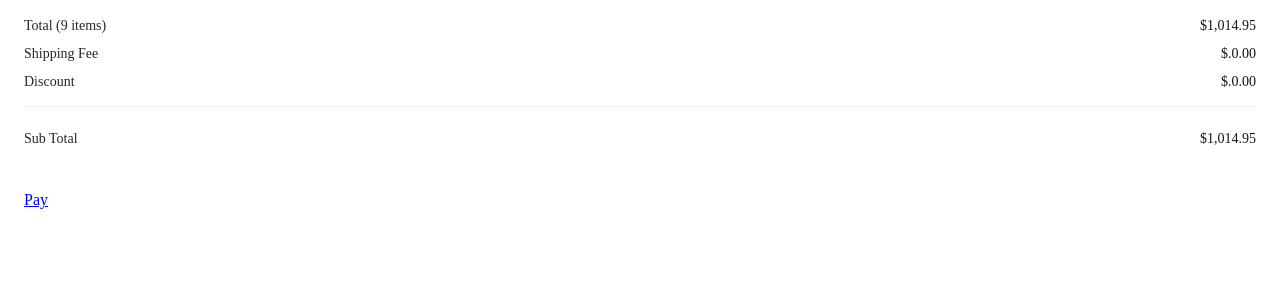
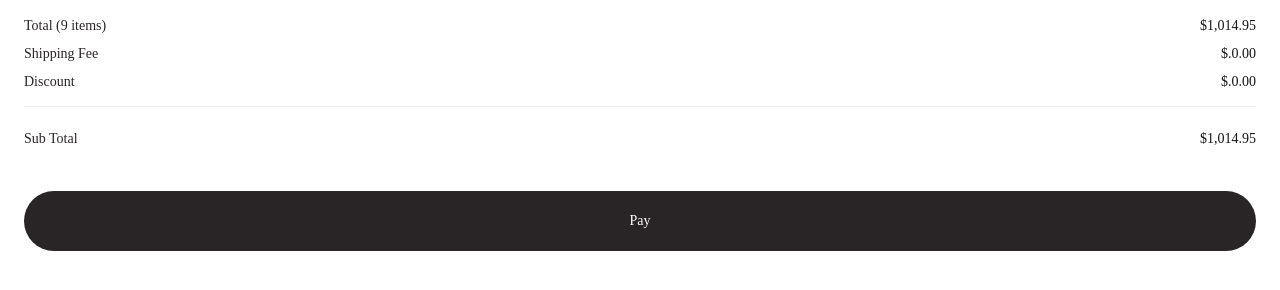
Before and after one commit to lorena2119/app_de_ecommerce_de_ropa, a plain HTML site: page views/checkout.html in a window 1280 px wide. Shown: the part 476-766 px from the top of the page. Drawn offline with Linux system fonts and the light colour scheme; a web font is replaced by a local one.

Commit message:
feat: :lipstick: Footer terminado

```diff
--- a/css/checkout.css
+++ b/css/checkout.css
@@ -7,7 +7,7 @@
 body{
     display: grid;
     grid-template-areas: "header" "main" "footer";
-    padding: 24px;
+    padding: 24px 24px 0 24px;
 }
 header{
     grid-area: header;
@@ -15,6 +15,9 @@ header{
     justify-content: space-between;
     align-items: center;
     padding: 16px 0;
+    background-color: var(--color-9);
+    position: sticky;
+    top: 0;
 }
 header a{
     width: 40px;
@@ -195,3 +198,21 @@ main .shipping-info .payment-info hr{
     background-color: var(--color-14);
     margin: 4px 0 12px 0;
 }
+footer{
+    grid-area: footer;
+    display: flex;
+    align-items: center;
+    justify-content: center;
+    padding: 20px 16px;
+    background-color: var(--color-5);
+    border-radius: 45px;
+    position: sticky;
+    bottom: 0
+}
+footer a{
+    font-family: "Encodesans-Bold";
+    font-size: 14px;
+    text-decoration: none;
+    line-height: 140%;
+    color: var(--color-6)
+}
```
